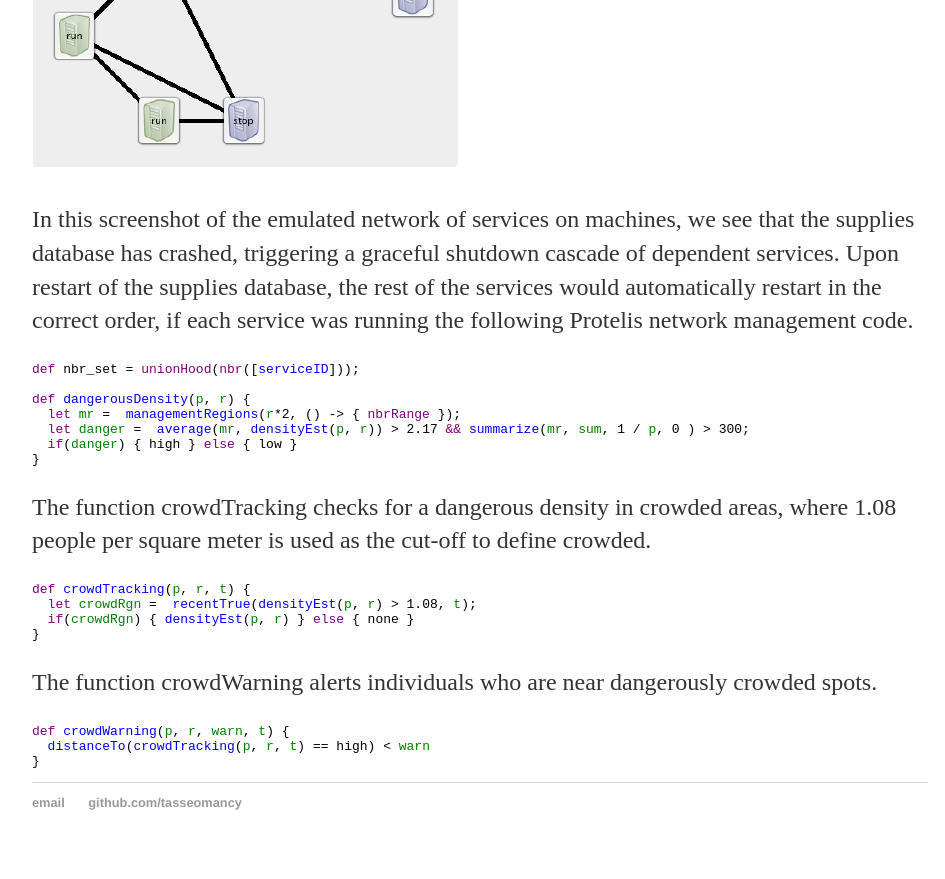
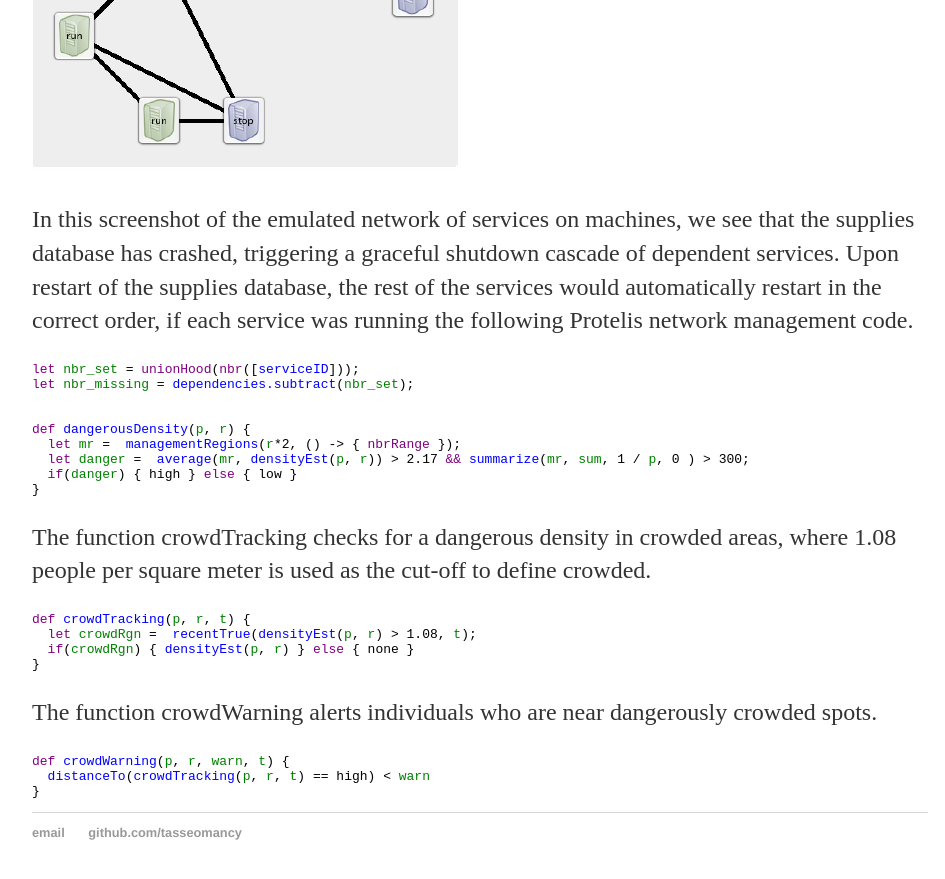
Before and after one commit to tasseomancy/tasseomancy.github.io, a Jekyll site: the page built from _posts/2018-02-22-network-management.md, in a window 1280 px wide and 900 px high, scrolled down 1503 px. Shown: the top 879 px of the window, without its empty margins (160-1105 px from the left). Built offline with Jekyll 4.4.1, drawn with Linux system fonts in a browser that asks for light colours.

Commit message:
Update 2018-02-22-network-management.md

```diff
--- a/_posts/2018-02-22-network-management.md
+++ b/_posts/2018-02-22-network-management.md
@@ -19,7 +19,9 @@ Each service was wrapped with an embedded Protelis execution engine, which was i
 In this screenshot of the emulated network of services on machines, we see that the supplies database has crashed, triggering a graceful shutdown cascade of dependent services. Upon restart of the supplies database, the rest of the services would automatically restart in the correct order, if each service was running the following Protelis network management code.
 
 <pre>
-<code style="color:purple">def</code><code> nbr_set = </code><code style="color:purple">unionHood</code><code>(</code><code style="color:purple">nbr</code><code>([</code><code style="color:blue">serviceID</code><code>]));</code>
+<code style="color:purple">let</code><code style="color:green"> nbr_set </code><code>= </code><code style="color:purple">unionHood</code><code>(</code><code style="color:purple">nbr</code><code>([</code><code style="color:blue">serviceID</code><code>]));</code>
+<code style="color:purple">let</code><code style="color:green"> nbr_missing </code><code>= </code><code style="color:blue">dependencies.subtract</code><code>(</code><code style="color:green">nbr_set</code><code>);</code>
+
 
 <code style="color:purple">def</code><code style="color:blue"> dangerousDensity</code><code>(</code><code style="color:green">p</code><code>, </code><code style="color:green">r</code><code>) {</code>
 <code style="color:purple">  let</code><code style="color:green"> mr</code><code> = </code><code style="color:blue"> managementRegions</code><code>(</code><code style="color:green">r</code><code>*2, () -> { </code><code style="color:purple">nbrRange</code><code> });</code>
```
